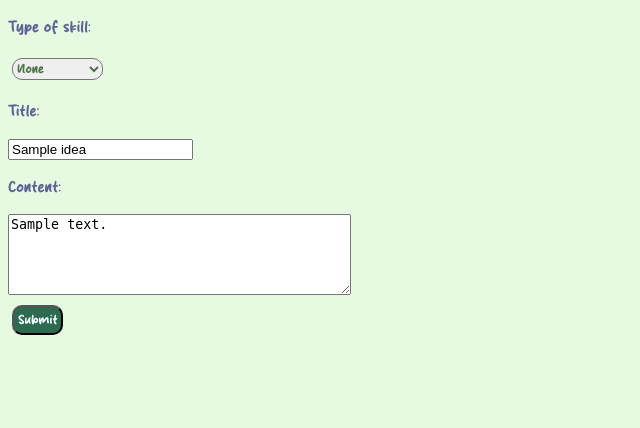
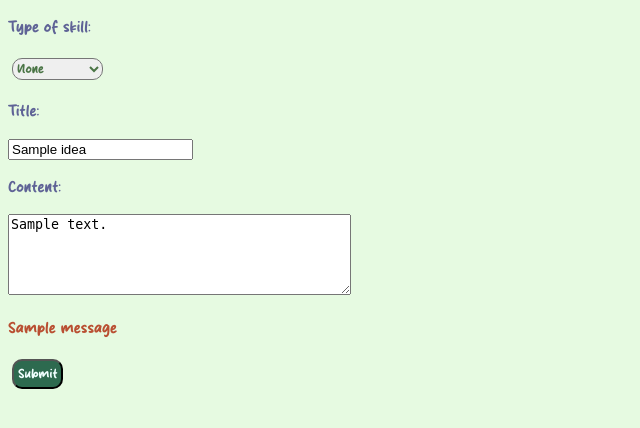
Before and after one commit to plumbusp/Skill_dump_app, a Flask app: page /edit/1 in a window 1280 px wide. Shown: the top 428 px of the page, without its empty margins (0-640 px from the left). Run offline with Flask 3, Linux system fonts and the light colour scheme; the visitor is signed in with stand-in values (Sample User, id 1); tables that the repository leaves empty hold one stand-in row (values such as "Sample post"); one stand-in notice (Sample message) is shown.

Commit message:
Text length limit + not allowing empty on idea/message edits; Added   word-break: break-word;

```diff
--- a/app.py
+++ b/app.py
@@ -232,11 +232,11 @@ def add_idea():
     clean_content = content.strip()
 
     if len(clean_idea) > 100 or len(clean_idea) == 0:
-        flash("The title cannot be empty or more than 100 char!", "new_idea")
+        flash("The title cannot be empty or more than 100 char!", "new_idea_exception")
         return redirect("/private_ideas")
 
     if len(clean_content) > 1000 or len(clean_content) == 0:
-        flash("The content cannot be empty or more than 1000 char!", "new_idea")
+        flash("The content cannot be empty or more than 1000 char!", "new_idea_exception")
         return redirect("/private_ideas")
 
 
@@ -254,9 +254,12 @@ def edit_idea(idea_id):
     idea = private_ideas.get_idea(idea_id, session["user_id"])
     if not idea:
         abort(403)
+    try:
+        idea_id = int(idea_id)
+    except ValueError:
+        abort(403)
 
     user_skill_types = users.get_users_skills(session["user_id"])
-
     if request.method == "GET":
         return render_template("edit.html",
                             for_idea=True, for_message=False,
@@ -264,8 +267,19 @@ def edit_idea(idea_id):
 
     if request.method == "POST":
         check_csrf()
+
+        new_title = request.form["edited_title"]
+        clean_new_title = new_title.strip()
+        if len(clean_new_title) > 100 or len(clean_new_title) == 0:
+            flash("The title cannot be empty or more than 100 char!", "new_idea_exception")
+            return redirect(f"/edit/{idea_id}")
+
         new_content = request.form["edited_content"]
-        new_title = request.form["edited_title"]
+        clean_new_content = new_content.strip()
+        if len(clean_new_content) > 1000 or len(clean_new_content) == 0:
+            flash("The content cannot be empty or more than 1000 char!", "new_idea_exception")
+            return redirect(f"/edit/{idea_id}")
+
         type_of_skill= request.form["edited_type_of_skill"]
         private_ideas.update_idea(int(idea_id), new_content, new_title, type_of_skill)
         return redirect("/private_ideas")
@@ -412,6 +426,12 @@ def add_message():
 def edit_message(thread_id:int, message_id: int):
     require_log_in()
 
+    try:
+        thread_id = int(thread_id)
+        message_id = int(message_id)
+    except ValueError:
+        abort(403)
+
     thread = forum.get_thread(thread_id)
     message = forum.get_message(thread_id, message_id)
 
@@ -426,6 +446,11 @@ def edit_message(thread_id:int, message_id: int):
     if request.method == "POST":
         check_csrf()
         new_contemt = request.form["content"]
+        clean_new_message = new_contemt.strip()
+        if len(clean_new_message) == 0 or len(clean_new_message) > 500:
+            flash("A message cannot be empty or more than 500 char!", "new_message_exception")
+            return redirect(f"/edit_message/{thread_id}/{message_id}")
+
         forum.update_message(thread_id, message_id, new_contemt)
         return redirect(f"/thread/{thread_id}")
 
--- a/static/main.css
+++ b/static/main.css
@@ -23,6 +23,8 @@ h1, h2{
 }
 p, h3, h4{
   color: rgb(95, 99, 150);
+  word-break: break-word;
+  overflow-wrap: break-word;
 }
 a{
   color: rgb(214, 123, 0);
@@ -46,6 +48,9 @@ input[type=password]{
   margin: 0.25rem;
   font-family: StudyDaily;
   border-radius: 10px;
+}
+textarea{
+  resize: vertical;
 }
 select{
   margin: 0.25rem;
--- a/templates/edit.html
+++ b/templates/edit.html
@@ -14,15 +14,24 @@
                 {% if skill.names == idea.type_of_skill %}
                     <option value="{{skill.names}}" selected>{{skill.names}}</option>
                 {% else %}
-                     <option value="{{skill.names}}">{{skill.names}}</option>
+                    <option value="{{skill.names}}">{{skill.names}}</option>
                 {% endif %}
             {% endfor %}
         </select><br>
         <p>Title:</p>
-        <input name="edited_title" value="{{ idea.title }}" /><br>
+        <input name="edited_title" maxlength="100" value="{{ idea.title }}" /><br>
         <p>Content:</p>
-        <textarea name="edited_content" rows="5" cols="40">{{ idea.content }}</textarea><br>
+        <textarea
+          name="edited_content" rows="5" cols="40" maxlength="1000">{{ idea.content }}
+        </textarea><br>
         <input type="hidden" name="csrf_token" value="{{ session.csrf_token }}">
+
+        {% for message in get_flashed_messages(category_filter=["new_idea_exception"]) %}
+          <p class = "exception_message">
+            {{ message }}
+          </p>
+        {% endfor %}
+
         <input type="submit" value="Submit" />
     </form>
 
@@ -30,9 +39,17 @@
     <form action="/edit_message/{{ thread.id }}/{{ message.id }}" method="post">
       <p>
         Message:<br />
-        <textarea name="content" rows="5" cols="40">{{ message.content }}</textarea>
+        <textarea
+          name="content" rows="5" cols="40" maxlength="500">{{ message.content }}
+        </textarea>
       </p>
       <input type="hidden" name="csrf_token" value="{{ session.csrf_token }}">
+
+      {% for message in get_flashed_messages(category_filter=["new_message_exception"]) %}
+        <p class = "exception_message">
+          {{ message }}
+        </p>
+      {% endfor %}
       <input type="submit" value="Submit!" />
     </form>
   {% endif %}
--- a/templates/private_ideas.html
+++ b/templates/private_ideas.html
@@ -46,7 +46,7 @@
         <textarea rows="4" cols="40" name="content" maxlength="1000"></textarea><br>
         <input type="hidden" name="csrf_token" value="{{ session.csrf_token }}">
         <button>Add a skill</button> <br>
-        {% for message in get_flashed_messages(category_filter=["new_idea"]) %}
+        {% for message in get_flashed_messages(category_filter=["new_idea_exception"]) %}
             <p class = "exception_message">
                 {{ message }}
             </p>
```
